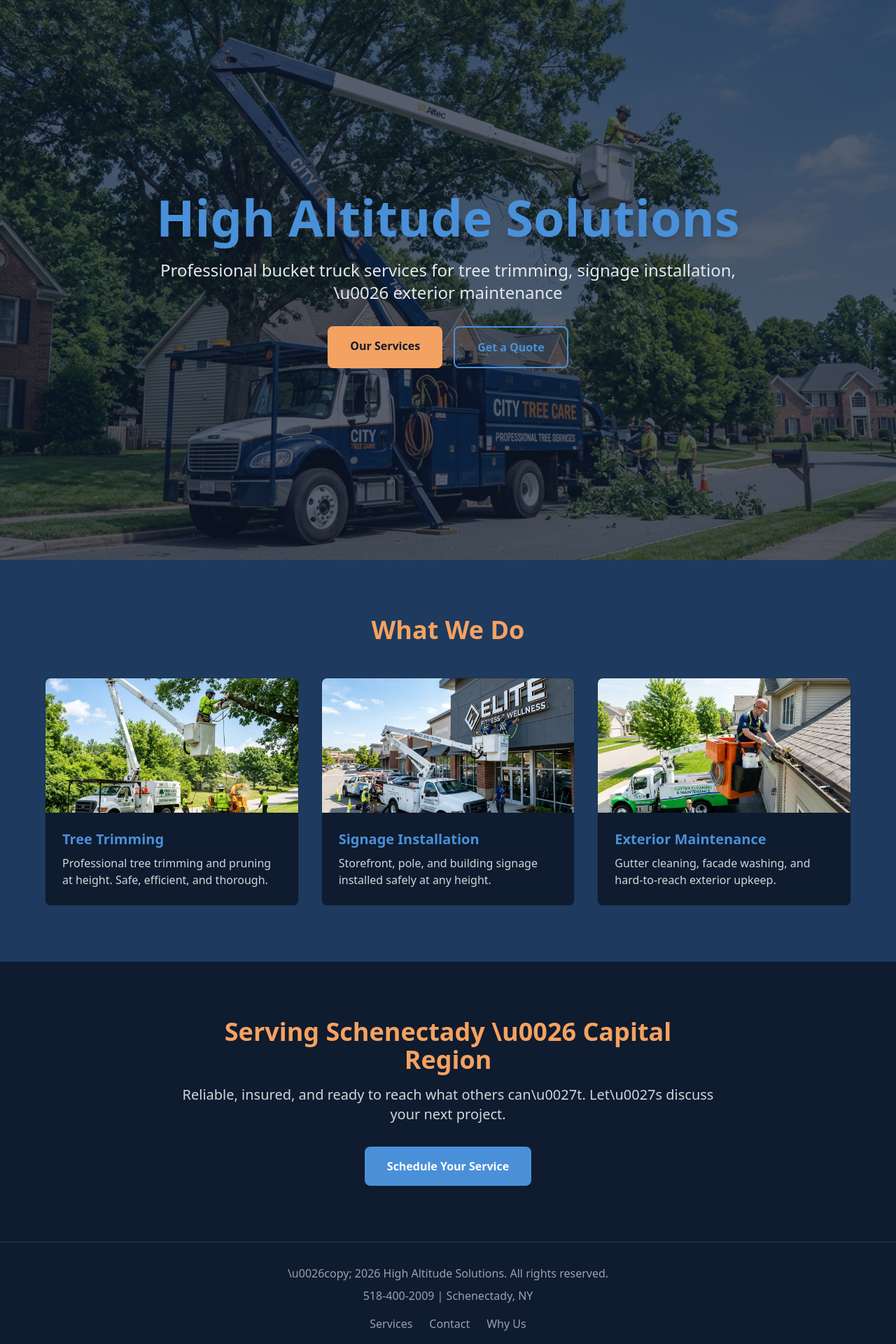
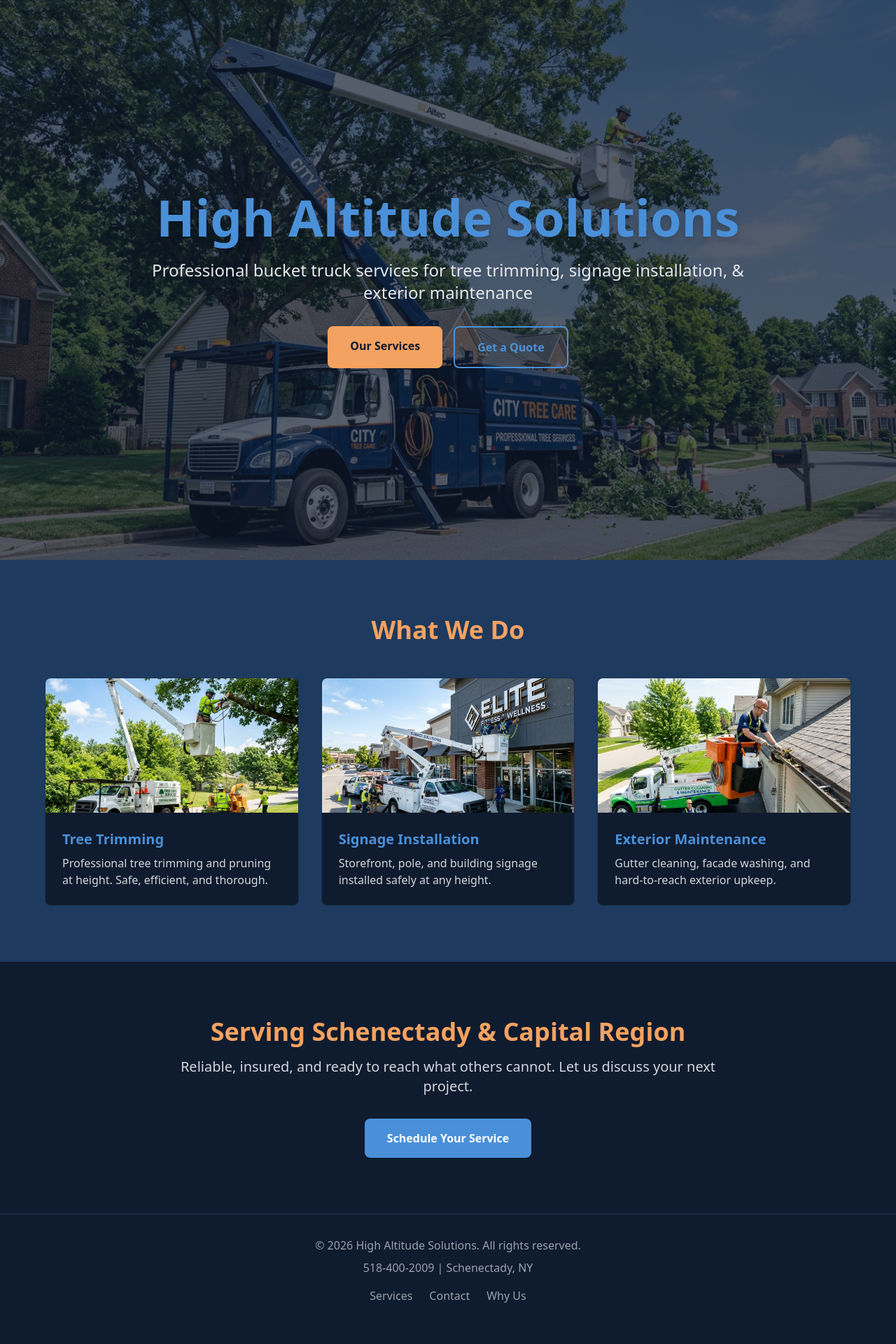
Before and after one commit to absoluteclaw310-arch/high-altitude-solutions, a Next.js app: page / in a window 1280 px wide. Shown: the top 1920 px of the page at 70% size. After the commit the page ends 1895 px from the top, so only its background shows below. Built offline with nearby package versions, Linux system fonts and the light colour scheme.

Commit message:
Fix escaped unicode characters in text

```diff
--- a/src/app/contact/page.tsx
+++ b/src/app/contact/page.tsx
@@ -202,7 +202,7 @@ export default function ContactPage() {
       </section>
 
       <footer className="py-8 px-4 border-t border-brand-blue text-center text-gray-400">
-        <p>\u0026copy; {new Date().getFullYear()} High Altitude Solutions. All rights reserved.</p>
+        <p>&copy; {new Date().getFullYear()} High Altitude Solutions. All rights reserved.</p>
       </footer>
     </div>
   );
--- a/src/app/page.tsx
+++ b/src/app/page.tsx
@@ -20,7 +20,7 @@ export default function Home() {
             High Altitude Solutions
           </h1>
           <p className="text-xl md:text-2xl mb-8 text-gray-200">
-            Professional bucket truck services for tree trimming, signage installation, \u0026 exterior maintenance
+            Professional bucket truck services for tree trimming, signage installation, & exterior maintenance
           </p>
           <div className="flex flex-col sm:flex-row gap-4 justify-center">
             <Link
@@ -95,9 +95,9 @@ export default function Home() {
       {/* CTA Section */}
       <section className="py-20 px-4 text-center">
         <div className="max-w-3xl mx-auto">
-          <h2 className="text-3xl md:text-4xl font-bold mb-4 text-brand-accent">Serving Schenectady \u0026 Capital Region</h2>
+          <h2 className="text-3xl md:text-4xl font-bold mb-4 text-brand-accent">Serving Schenectady & Capital Region</h2>
           <p className="text-xl text-gray-300 mb-8">
-            Reliable, insured, and ready to reach what others can\u0027t. Let\u0027s discuss your next project.
+            Reliable, insured, and ready to reach what others cannot. Let us discuss your next project.
           </p>
           <Link
             href="/contact"
@@ -110,7 +110,7 @@ export default function Home() {
 
       {/* Footer */}
       <footer className="py-8 px-4 border-t border-brand-blue text-center text-gray-400">
-        <p>\u0026copy; {new Date().getFullYear()} High Altitude Solutions. All rights reserved.</p>
+        <p>&copy; {new Date().getFullYear()} High Altitude Solutions. All rights reserved.</p>
         <p className="mt-2">518-400-2009 | Schenectady, NY</p>
         <div className="flex justify-center gap-6 mt-4">
           <Link href="/services" className="hover:text-brand-sky">Services</Link>
--- a/src/app/services/page.tsx
+++ b/src/app/services/page.tsx
@@ -5,7 +5,7 @@ export default function ServicesPage() {
   const services = [
     {
       image: "/images/tree-trimming.jpg",
-      title: "Tree Trimming \u0026 Pruning",
+      title: "Tree Trimming & Pruning",
       description: "Professional arborist services at height. We handle overgrown branches, deadwood removal, and precision pruning that keeps your trees healthy and your property safe.",
       features: ["Dead branch removal", "Canopy shaping", "Storm damage cleanup", "Seasonal maintenance"]
     },
@@ -13,7 +13,7 @@ export default function ServicesPage() {
       image: "/images/signage.jpg",
       title: "Signage Installation",
       description: "From storefront awnings to tall pole signs, we install and repair signage safely at any height. We work with businesses, property managers, and sign shops.",
-      features: ["Storefront signs", "Pole/pylon signs", "Banner installation", "Sign repair \u0026 removal"]
+      features: ["Storefront signs", "Pole/pylon signs", "Banner installation", "Sign repair & removal"]
     },
     {
       image: "/images/maintenance.jpg",
@@ -97,7 +97,7 @@ export default function ServicesPage() {
 
       {/* Footer */}
       <footer className="py-8 px-4 border-t border-brand-blue text-center text-gray-400">
-        <p>\u0026copy; {new Date().getFullYear()} High Altitude Solutions. All rights reserved.</p>
+        <p>&copy; {new Date().getFullYear()} High Altitude Solutions. All rights reserved.</p>
         <p className="mt-2">518-400-2009 | Schenectady, NY</p>
       </footer>
     </div>
--- a/src/app/why-us/page.tsx
+++ b/src/app/why-us/page.tsx
@@ -3,11 +3,11 @@ import Link from "next/link";
 export default function WhyUsPage() {
   const reasons = [
     {
-      title: "Insured \u0026 Licensed",
+      title: "Insured & Licensed",
       description: "Full liability insurance and proper licensing for your peace of mind. We carry documentation on every job."
     },
     {
-      title: "Local \u0026 Responsive",
+      title: "Local & Responsive",
       description: "Based in Schenectady, we serve the entire Capital Region with quick response times and flexible scheduling."
     },
     {
@@ -20,11 +20,11 @@ export default function WhyUsPage() {
     },
     {
       title: "Equipment Ready",
-      description: "Our bucket truck reaches heights that ladders can\u0027t. Properly maintained equipment means reliable service."
+      description: "Our bucket truck reaches heights that ladders can\'t. Properly maintained equipment means reliable service."
     },
     {
       title: "Satisfaction Guaranteed",
-      description: "We don\u0027t leave until the job is done right. Your property is treated with respect — cleanup included."
+      description: "We don\'t leave until the job is done right. Your property is treated with respect — cleanup included."
     }
   ];
 
@@ -74,7 +74,7 @@ export default function WhyUsPage() {
       </section>
 
       <footer className="py-8 px-4 border-t border-brand-blue text-center text-gray-400">
-        <p>\u0026copy; {new Date().getFullYear()} High Altitude Solutions. All rights reserved.</p>
+        <p>&copy; {new Date().getFullYear()} High Altitude Solutions. All rights reserved.</p>
       </footer>
     </div>
   );
```
Also changed, not shown: 1 other file (tests, documents, lock files or other folders).
